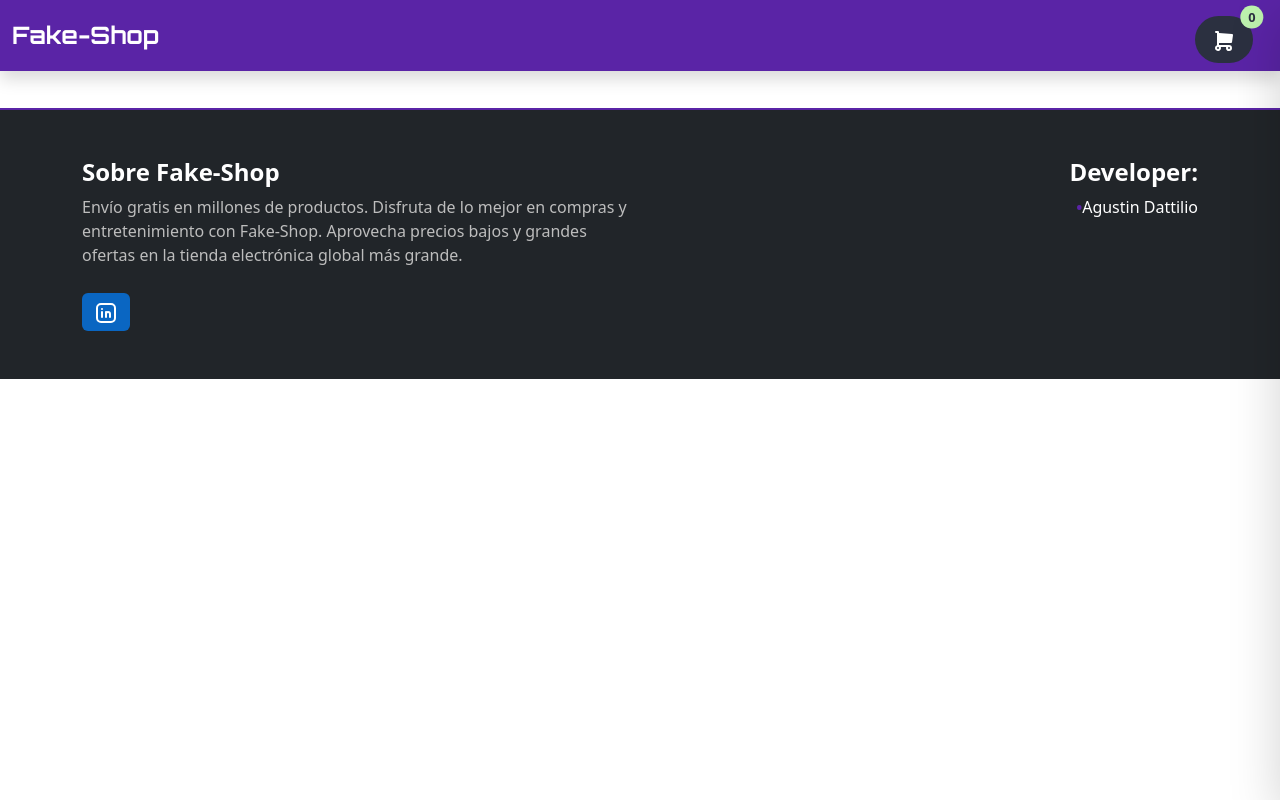
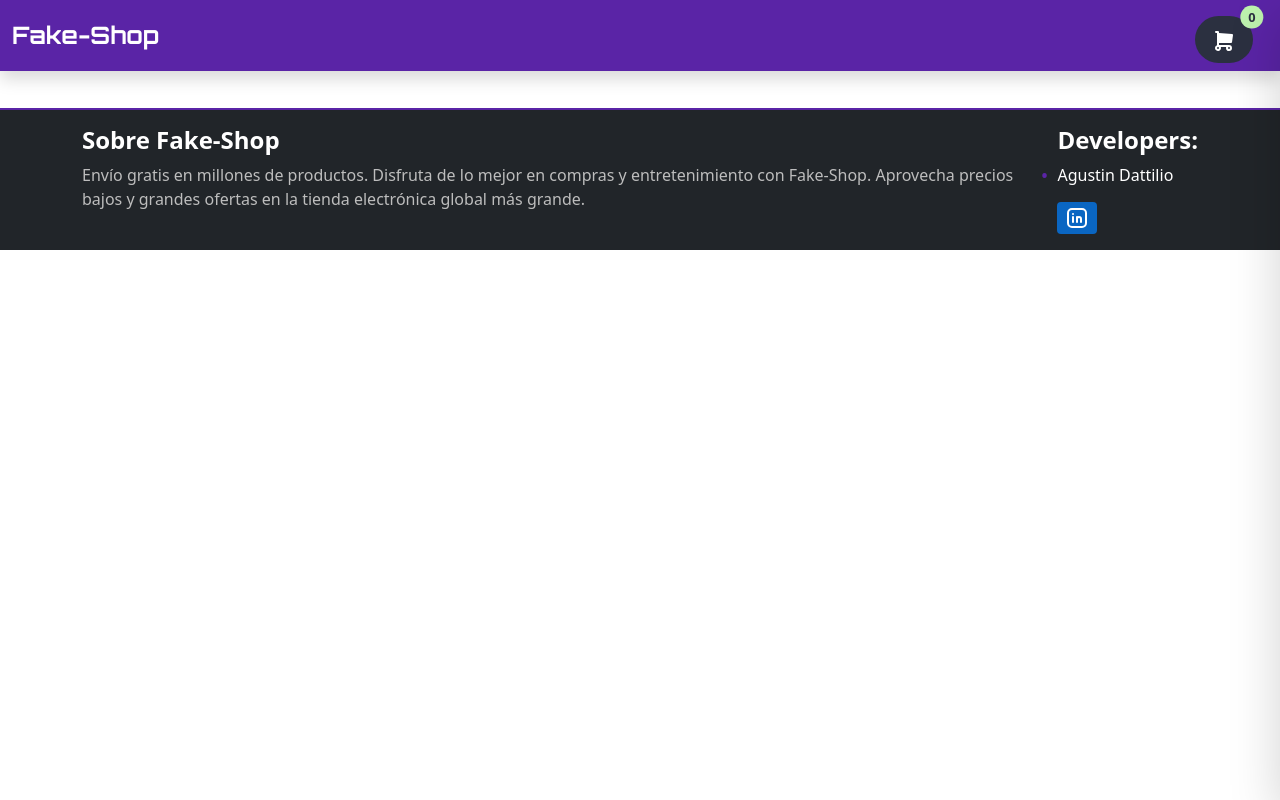
Before and after one commit to AgusDatta/Fake-Shop, a website: page index.html in a window 1280 px wide. Drawn offline with nearby package versions, Linux system fonts and the light colour scheme; some packages are replaced by stand-ins of ours; no server answers; a script that the page names is missing.

Commit message:
arreglos en el footer

```diff
--- a/index.html
+++ b/index.html
@@ -44,25 +44,26 @@
             </div>
         </div>
     </div>
-    <footer class="footer bg-dark text-white py-5">
+    <footer class="footer bg-dark text-white py-3">
         <div class="container">
-            <div class="row">
+            <div class="d-flex flex-column flex-md-row justify-content-between align-items-start">
                 <!-- Descripción -->
-                <div class="col-md-6">
+                <div class="about-section mb-3 mb-md-0">
                     <h4 class="fw-bold">Sobre Fake-Shop</h4>
-                    <p>
+                    <p class="mb-2">
                         Envío gratis en millones de productos. Disfruta de lo mejor en compras y entretenimiento con Fake-Shop.
                         Aprovecha precios bajos y grandes ofertas en la tienda electrónica global más grande.
                     </p>
-                    <a href="https://www.linkedin.com/in/agustin-dattilio-01577b194/" target="_blank" class="btn btn-primary">
+                </div>
+                <!-- Developers -->
+                <div class="developers-section" style="margin-left: 10px;">
+                    <h4 class="fw-bold">Developers:</h4>
+                    <ul class="list-unstyled mb-0">
+                        <li>Agustin Dattilio</li>
+                    </ul>
+                    <a href="https://www.linkedin.com/in/agustin-dattilio-01577b194/" target="_blank" class="btn btn-primary btn-sm">
                         <svg  xmlns="http://www.w3.org/2000/svg"  width="24"  height="24"  viewBox="0 0 24 24"  fill="none"  stroke="currentColor"  stroke-width="2"  stroke-linecap="round"  stroke-linejoin="round"  class="icon icon-tabler icons-tabler-outline icon-tabler-brand-linkedin"><path stroke="none" d="M0 0h24v24H0z" fill="none"/><path d="M8 11v5" /><path d="M8 8v.01" /><path d="M12 16v-5" /><path d="M16 16v-3a2 2 0 1 0 -4 0" /><path d="M3 7a4 4 0 0 1 4 -4h10a4 4 0 0 1 4 4v10a4 4 0 0 1 -4 4h-10a4 4 0 0 1 -4 -4z" /></svg>
                     </a>
-                </div>
-                <div class="col-md-6 text-end">
-                    <h4 class="fw-bold">Developer:</h4>
-                    <ul class="list-unstyled">
-                        <li>Agustin Dattilio</li>
-                    </ul>
                 </div>
             </div>
         </div>
```
